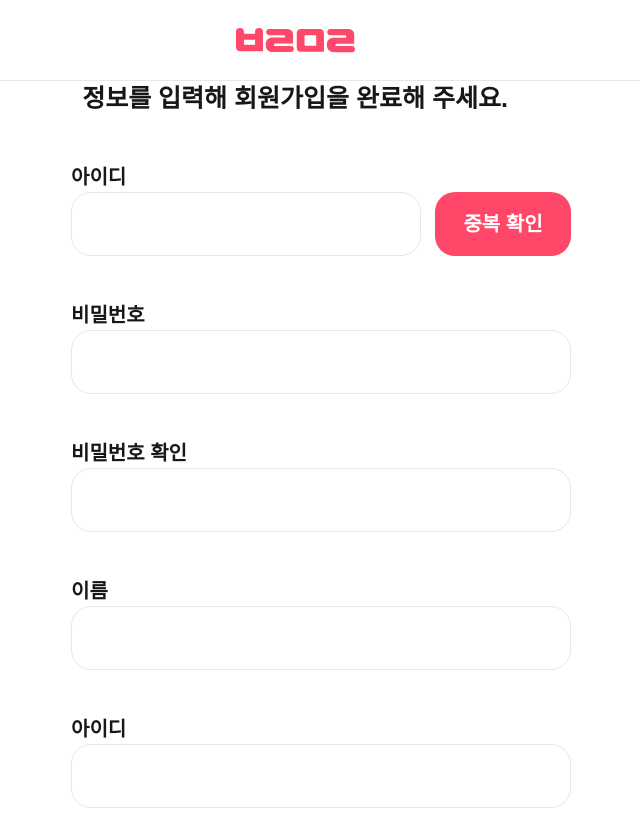
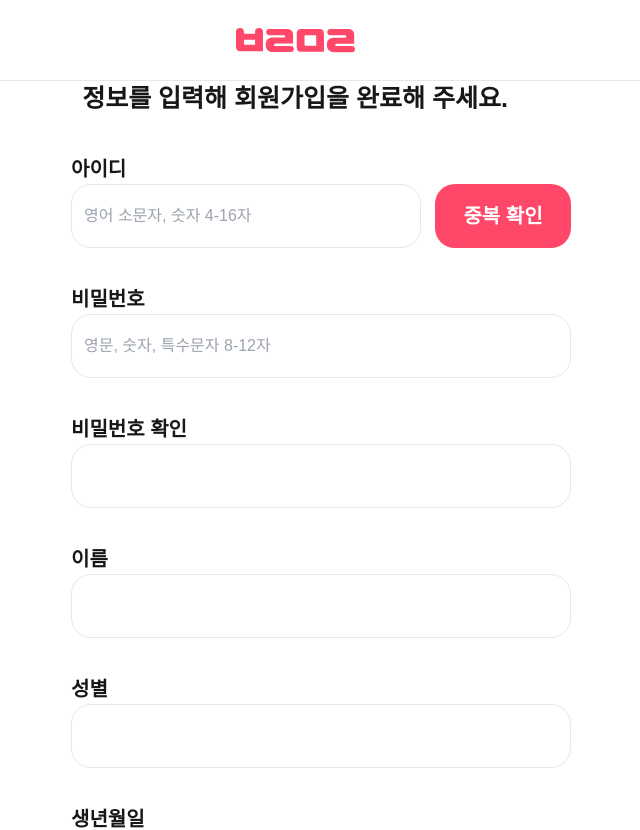
Before and after one commit to bolmal/front-end, a Next.js app: page /sign-up in a window 1280 px wide. Shown: the top 830 px of the page, without its empty margins (345-985 px from the left). Built offline with nearby package versions, Linux system fonts and the light colour scheme.

Commit message:
feat : 회원가입 페이지 UI 4

```diff
--- a/src/app/sign-up/page.tsx
+++ b/src/app/sign-up/page.tsx
@@ -1,74 +1,99 @@
+'use client';
+
 import Button from '@/components/button';
+import { useRouter } from 'next/navigation';
+import { SubmitHandler, useForm } from 'react-hook-form';
+
+interface HookFormType {
+    id: string;
+    password: string;
+    passwordCheck: string;
+    name: string;
+    gender: string;
+    birth: string;
+    email: string;
+    phone1: string;
+    phone2: string;
+    phone3: string;
+    confirmCode: string;
+}
 
 export default function SignUp() {
+    const router = useRouter();
+    const { handleSubmit, register } = useForm<HookFormType>();
+    const onValid: SubmitHandler<HookFormType> = () => {
+        router.push('/login');
+    };
     return (
         <div className="flex justify-center items-center min-h-screen ">
-            <div className="flex flex-col w-full max-w-md mx-auto gap-11">
+            <form className="flex flex-col w-full max-w-md mx-auto gap-9" onSubmit={handleSubmit(onValid)}>
                 <div className="flex flex-col justify-center items-center">
                     <p className="font-[600] text-[25px]">정보를 입력해 회원가입을 완료해 주세요.</p>
                 </div>
                 <div className="w-[500px]">
                     <p className="font-[600] text-[20px]">아이디</p>
                     <div className="flex flex-row justify-between">
-                        <input className="p-3 border rounded-[20px] h-[64px] w-[350px]" />
+                        <input
+                            {...(register('id'), { required: true, minLength: 4, maxLength: 16 })}
+                            placeholder="영어 소문자, 숫자 4-16자"
+                            className="p-3 border rounded-[20px] h-[64px] w-[350px]"
+                        />
                         <Button size="small">중복 확인</Button>
                     </div>
                 </div>
                 <div className="w-[500px]">
                     <p className="font-[600] text-[20px]">비밀번호</p>
                     <div className="flex flex-row">
-                        <input className="p-3 border rounded-[20px] w-full h-[64px]" />
+                        <input
+                            {...register('password')}
+                            placeholder="영문, 숫자, 특수문자 8-12자"
+                            className="p-3 border rounded-[20px] w-full h-[64px]"
+                        />
                     </div>
                 </div>
                 <div className="w-[500px]">
                     <p className="font-[600] text-[20px]">비밀번호 확인</p>
                     <div className="flex flex-row">
-                        <input className="p-3 border rounded-[20px] w-full h-[64px]" />
+                        <input {...register('passwordCheck')} className="p-3 border rounded-[20px] w-full h-[64px]" />
                     </div>
                 </div>
                 <div className="w-[500px]">
                     <p className="font-[600] text-[20px]">이름</p>
                     <div className="flex flex-row">
-                        <input className="p-3 border rounded-[20px] w-full h-[64px]" />
-                    </div>
-                </div>
-                <div className="w-[500px]">
-                    <p className="font-[600] text-[20px]">아이디</p>
-                    <div className="flex flex-row">
-                        <input className="p-3 border rounded-[20px] w-full h-[64px]" />
+                        <input {...register('name')} className="p-3 border rounded-[20px] w-full h-[64px]" />
                     </div>
                 </div>
                 <div className="w-[500px]">
                     <p className="font-[600] text-[20px]">성별</p>
                     <div className="flex flex-row">
-                        <input className="p-3 border rounded-[20px] w-full h-[64px]" />
+                        <input {...register('gender')} className="p-3 border rounded-[20px] w-full h-[64px]" />
                     </div>
                 </div>
                 <div className="w-[500px]">
                     <p className="font-[600] text-[20px]">생년월일</p>
                     <div className="flex flex-row">
-                        <input className="p-3 border rounded-[20px] w-full h-[64px]" />
+                        <input {...register('birth')} className="p-3 border rounded-[20px] w-full h-[64px]" />
                     </div>
                 </div>
                 <div className="w-[500px]">
                     <p className="font-[600] text-[20px]">이메일</p>
                     <div className="flex flex-row">
-                        <input className="p-3 border rounded-[20px] w-full h-[64px]" />
+                        <input {...register('email')} className="p-3 border rounded-[20px] w-full h-[64px]" />
                     </div>
                 </div>
                 <div className="w-[500px]">
                     <p className="font-[600] text-[20px]">휴대폰 번호</p>
                     <div className="flex flex-row gap-2">
                         <div className="w-full flex justify-between">
-                            <input className="p-3 border rounded-[20px] w-[110px] h-[64px]" />
-                            <input className="p-3 border rounded-[20px] w-[110px] h-[64px]" />
-                            <input className="p-3 border rounded-[20px] w-[110px] h-[64px]" />
+                            <input {...register('phone1')} className="p-3 border rounded-[20px] w-[110px] h-[64px]" />
+                            <input {...register('phone2')} className="p-3 border rounded-[20px] w-[110px] h-[64px]" />
+                            <input {...register('phone3')} className="p-3 border rounded-[20px] w-[110px] h-[64px]" />
                             <Button size="small">인증하기</Button>
                         </div>
                     </div>
                 </div>
                 <Button size="large">회원가입 완료</Button>
-            </div>
+            </form>
         </div>
     );
 }
```
